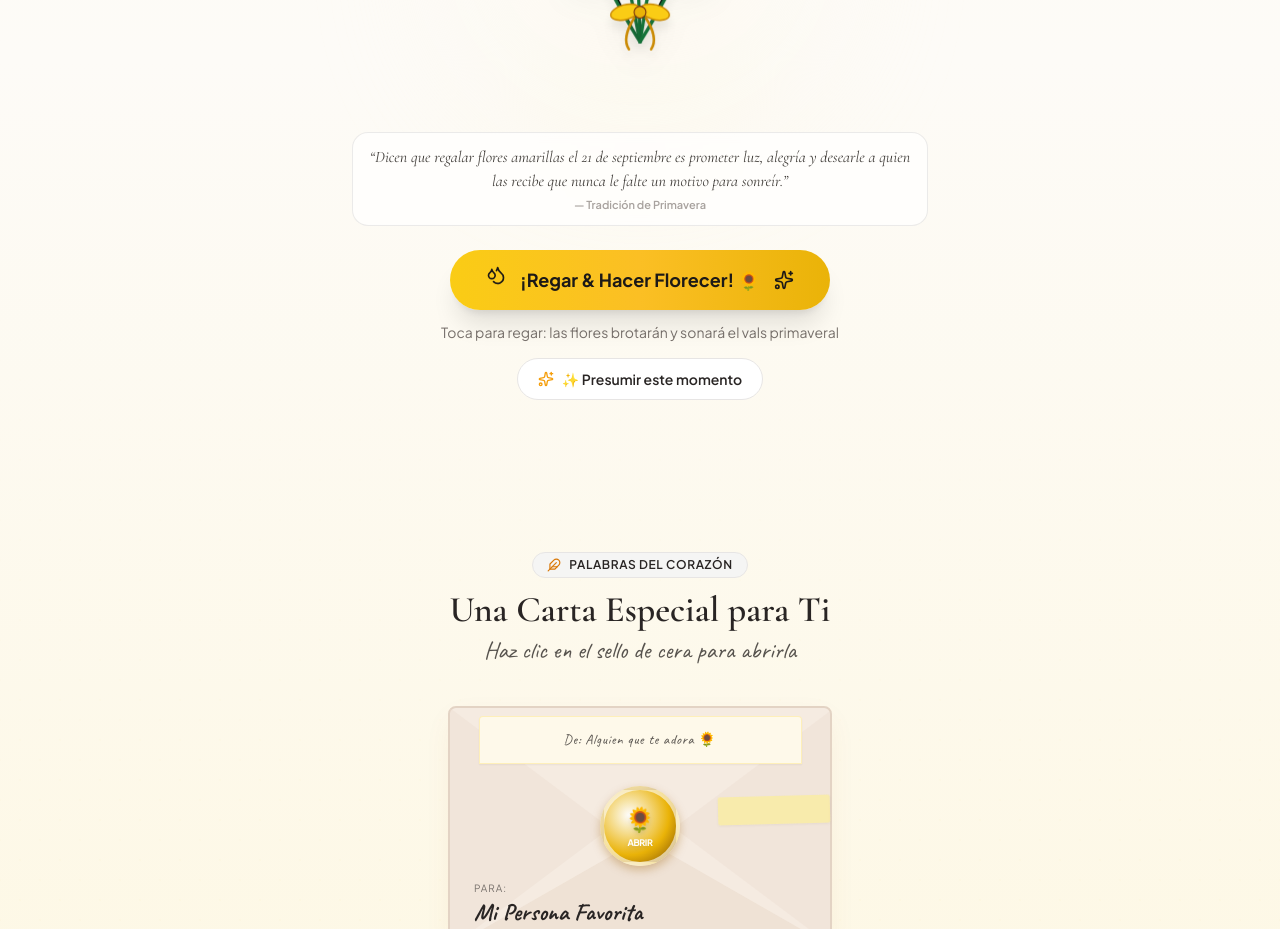
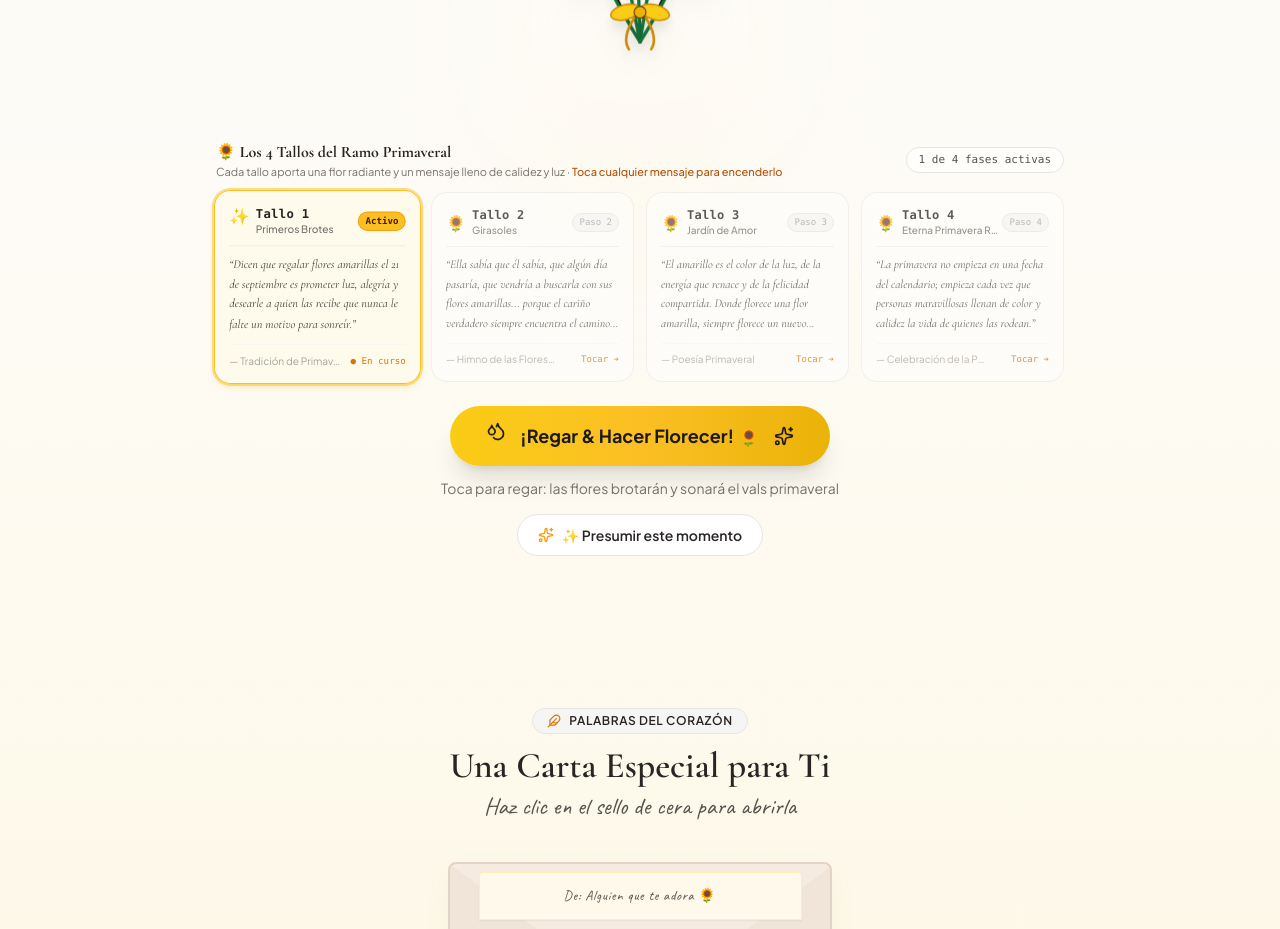
Before and after one commit to ModLovelace/flores-amarillas-primavera, a React (Vite) app: page / in a window 1280 px wide. Shown: the part 1200-2129 px from the top of the page. Built offline with nearby package versions, Linux system fonts and the light colour scheme.

Commit message:
feat: display all occasion messages side-by-side like cake sticks and stems

```diff
--- a/src/components/InteractiveBouquet.jsx
+++ b/src/components/InteractiveBouquet.jsx
@@ -65,6 +65,61 @@ function getThematicShapes(themeId) {
   return shapes;
 }
 
+function getStickMeta(themeId, index) {
+  const num = index + 1;
+  switch (themeId) {
+    case 'cumpleanos':
+      return {
+        unit: 'Palito',
+        title: `Palito ${num}`,
+        icon: '🕯️',
+        activeIcon: '🔥',
+        statusActive: 'Vela encendida',
+        statusWaiting: 'Por encender',
+        headerText: '🎂 Los 4 Palitos de Deseos de la Torta',
+        subText: 'Cada palito representa una vela encendida con un deseo para tu nueva vuelta al sol',
+        accentBorder: 'border-amber-400 ring-2 ring-amber-400/50 bg-amber-50/90 shadow-md shadow-amber-200/50',
+      };
+    case 'logro-profesional':
+      return {
+        unit: 'Pilar',
+        title: `Pilar ${num}`,
+        icon: '🏆',
+        activeIcon: '⭐',
+        statusActive: 'Pilar alcanzado',
+        statusWaiting: 'Próxima meta',
+        headerText: '🏆 Los 4 Pilares del Triunfo & Reconocimiento',
+        subText: 'Cada pilar conmemora un paso firme en tu camino de estudio, disciplina y éxito',
+        accentBorder: 'border-blue-400 ring-2 ring-blue-400/50 bg-blue-50/90 shadow-md shadow-blue-200/50',
+      };
+    case 'aniversario':
+      return {
+        unit: 'Rosa',
+        title: `Rosa ${num}`,
+        icon: '🌹',
+        activeIcon: '💖',
+        statusActive: 'Rosa en flor',
+        statusWaiting: 'Por florecer',
+        headerText: '🌹 Las 4 Rosas de Nuestra Historia de Amor',
+        subText: 'Cada rosa guarda una promesa y un recuerdo inolvidable vivido a tu lado',
+        accentBorder: 'border-rose-400 ring-2 ring-rose-400/50 bg-rose-50/90 shadow-md shadow-rose-200/50',
+      };
+    case 'flores-amarillas':
+    default:
+      return {
+        unit: 'Tallo',
+        title: `Tallo ${num}`,
+        icon: '🌻',
+        activeIcon: '✨',
+        statusActive: 'Tallo florecido',
+        statusWaiting: 'Por florecer',
+        headerText: '🌻 Los 4 Tallos del Ramo Primaveral',
+        subText: 'Cada tallo aporta una flor radiante y un mensaje lleno de calidez y luz',
+        accentBorder: 'border-amber-400 ring-2 ring-amber-400/50 bg-amber-50/90 shadow-md shadow-amber-200/50',
+      };
+  }
+}
+
 export default function InteractiveBouquet({
   recipientName,
   theme,
@@ -80,8 +135,6 @@ export default function InteractiveBouquet({
   };
 
   const [bloomCount, setBloomCount] = useState(0);
-  const [activeNote, setActiveNote] = useState(null);
-  const noteTimeoutRef = useRef(null);
   const [showWaterSplash, setShowWaterSplash] = useState(false);
   const [showRippleWave, setShowRippleWave] = useState(false);
   const [isBloomingAnimation, setIsBloomingAnimation] = useState(false);
@@ -92,9 +145,6 @@ export default function InteractiveBouquet({
 
   useEffect(() => {
     return () => {
-      if (noteTimeoutRef.current) {
-        clearTimeout(noteTimeoutRef.current);
-      }
       if (cannonRef.current) {
         cannonRef.current.reset();
         cannonRef.current = null;
@@ -160,7 +210,7 @@ export default function InteractiveBouquet({
     setShowWaterSplash(true);
     setTimeout(() => setShowWaterSplash(false), 1150);
 
-    const nextStage = bloomStage >= 4 ? 2 : bloomStage + 1;
+    const nextStage = bloomStage >= 4 ? 1 : bloomStage + 1;
     setBloomStage(nextStage);
     setBloomCount((prev) => prev + 1);
     setIsBloomingAnimation(true);
@@ -171,18 +221,9 @@ export default function InteractiveBouquet({
 
     // Disparo festivo temático confinado estrictamente al espacio de la flor / torta / trofeo / rosas
     fireThematicParticles(theme.id, nextStage);
-
-    // Occasion pop-up note
-    const randomQuote = theme.quotes[Math.floor(Math.random() * theme.quotes.length)].quote;
-    setActiveNote(randomQuote);
-    if (noteTimeoutRef.current) clearTimeout(noteTimeoutRef.current);
-    noteTimeoutRef.current = setTimeout(() => {
-      setActiveNote(null);
-    }, 4500);
   };
 
   const currentStageInfo = theme.stageNames[bloomStage - 1] || theme.stageNames[0];
-  const currentQuoteInfo = theme.quotes[bloomStage - 1] || theme.quotes[0];
 
   return (
     <div id="centro" className="relative flex flex-col items-center justify-center py-6 px-4 max-w-4xl mx-auto">
@@ -237,7 +278,7 @@ export default function InteractiveBouquet({
           if (e.key === 'Enter' || e.key === ' ') triggerBloom();
         }}
         title="Toca para interactuar y florecer"
-        className="relative w-full max-w-[340px] sm:max-w-[440px] h-[390px] sm:h-[460px] flex items-center justify-center transition-all duration-700 cursor-pointer overflow-hidden rounded-3xl select-none group"
+        className="relative w-full max-w-[340px] sm:max-w-[440px] h-[390px] sm:h-[460px] flex items-center justify-center transition-all duration-700 cursor-pointer overflow-hidden rounded-3xl select-none group focus:outline-none focus-visible:ring-2 focus-visible:ring-amber-400"
       >
         {/* Canvas de partículas temáticas confinado estrictamente a la pieza central */}
         <canvas
@@ -257,23 +298,109 @@ export default function InteractiveBouquet({
             <SunflowerBouquetSVG bloomStage={bloomStage} />
           )}
         </div>
-
-        {/* Floating pop-up love note */}
-        {activeNote && (
-          <div className="absolute top-1/4 left-1/2 -translate-x-1/2 z-40 bg-white/95 backdrop-blur-md px-5 py-3 rounded-2xl shadow-xl border border-amber-300 text-stone-800 text-xs sm:text-sm font-serif italic text-center max-w-[85vw] sm:max-w-xs animate-in zoom-in-95 duration-200 pointer-events-none">
-            {activeNote}
-          </div>
-        )}
       </div>
 
-      {/* Occasion Quote Box */}
-      <div className="mt-4 max-w-xl w-full text-center px-4 py-3 bg-white/70 backdrop-blur-sm rounded-2xl border border-stone-200/80 shadow-xs">
-        <p className="font-serif italic text-sm sm:text-base text-stone-700 leading-relaxed">
-          {currentQuoteInfo.quote}
-        </p>
-        <span className="block mt-1 text-[11px] font-sans font-semibold text-stone-400">
-          {currentQuoteInfo.author}
-        </span>
+      {/* Visualización de todos los mensajes simultáneamente como palitos en la torta */}
+      <div className="mt-6 w-full max-w-4xl px-2">
+        <div className="flex flex-col sm:flex-row items-center justify-between gap-2 mb-3 text-center sm:text-left">
+          <div>
+            <h3 className="font-serif font-bold text-sm sm:text-base text-stone-800 flex items-center justify-center sm:justify-start gap-2">
+              <span>{getStickMeta(theme.id, 0).headerText}</span>
+            </h3>
+            <p className="text-[11px] text-stone-500 font-sans">
+              {getStickMeta(theme.id, 0).subText} · <span className="text-amber-700 font-medium">Toca cualquier mensaje para encenderlo</span>
+            </p>
+          </div>
+          <span className="text-[11px] font-mono px-3 py-1 rounded-full bg-white/80 border border-stone-200 text-stone-600 shadow-2xs whitespace-nowrap">
+            {bloomStage} de 4 {theme.id === 'cumpleanos' ? 'velas encendidas' : 'fases activas'}
+          </span>
+        </div>
+
+        {/* Grid de los 4 palitos / mensajes */}
+        <div className="grid grid-cols-1 sm:grid-cols-2 lg:grid-cols-4 gap-3">
+          {theme.quotes.map((q, idx) => {
+            const meta = getStickMeta(theme.id, idx);
+            const isLit = bloomStage >= idx + 1;
+            const isCurrent = bloomStage === idx + 1;
+            const stageInfo = theme.stageNames[idx] || { name: `Fase ${idx + 1}` };
+
+            return (
+              <div
+                key={idx}
+                role="button"
+                tabIndex={0}
+                onClick={() => {
+                  const targetStage = idx + 1;
+                  setBloomStage(targetStage);
+                  setBloomCount((c) => c + 1);
+                  fireThematicParticles(theme.id, targetStage);
+                  switchMovieStageMusic(targetStage, theme.id);
+                }}
+                onKeyDown={(e) => {
+                  if (e.key === 'Enter' || e.key === ' ') {
+                    const targetStage = idx + 1;
+                    setBloomStage(targetStage);
+                    setBloomCount((c) => c + 1);
+                    fireThematicParticles(theme.id, targetStage);
+                    switchMovieStageMusic(targetStage, theme.id);
+                  }
+                }}
+                className={`relative flex flex-col justify-between p-3.5 rounded-2xl border transition-all duration-300 text-left cursor-pointer select-none group focus:outline-none focus-visible:ring-2 focus-visible:ring-amber-400 ${
+                  isCurrent
+                    ? `${meta.accentBorder} scale-[1.02] shadow-md`
+                    : isLit
+                    ? 'border-amber-300/80 bg-white/90 shadow-2xs hover:border-amber-400 hover:shadow-xs'
+                    : 'border-stone-200/70 bg-white/60 opacity-75 hover:opacity-100 hover:border-stone-300'
+                }`}
+              >
+                {/* Visual Stick Header (como palito en la torta con su vela/icono) */}
+                <div className="flex items-center justify-between pb-2 mb-2 border-b border-stone-200/60">
+                  <div className="flex items-center gap-1.5 min-w-0">
+                    <span className={`text-base transition-transform group-hover:scale-125 ${isCurrent ? 'animate-bounce' : ''}`}>
+                      {isLit ? meta.activeIcon : meta.icon}
+                    </span>
+                    <div className="min-w-0">
+                      <div className="font-mono text-xs font-bold text-stone-800 tracking-wide flex items-center gap-1 truncate">
+                        <span>{meta.title}</span>
+                        {isCurrent && (
+                          <span className="w-1.5 h-1.5 rounded-full bg-amber-500 animate-ping inline-block" />
+                        )}
+                      </div>
+                      <div className="text-[10px] text-stone-500 font-sans font-medium truncate max-w-[110px]">
+                        {stageInfo.name.split('&')[0]}
+                      </div>
+                    </div>
+                  </div>
+
+                  <span
+                    className={`text-[9px] font-mono px-1.5 py-0.5 rounded-full border shrink-0 transition-colors ${
+                      isCurrent
+                        ? 'bg-amber-400 text-amber-950 border-amber-500 font-bold'
+                        : isLit
+                        ? 'bg-amber-100 text-amber-900 border-amber-300 font-semibold'
+                        : 'bg-stone-100 text-stone-400 border-stone-200'
+                    }`}
+                  >
+                    {isCurrent ? 'Activo' : isLit ? 'Encendido' : `Paso ${idx + 1}`}
+                  </span>
+                </div>
+
+                {/* Texto del Mensaje / Deseo */}
+                <p className="font-serif italic text-xs text-stone-700 leading-relaxed mb-2.5 flex-1 line-clamp-4 hover:line-clamp-none">
+                  {q.quote}
+                </p>
+
+                {/* Pie del palito / autor */}
+                <div className="pt-2 border-t border-stone-100/80 flex items-center justify-between text-[10px] font-sans text-stone-400">
+                  <span className="truncate max-w-[110px]">{q.author}</span>
+                  <span className="text-amber-600 font-mono font-medium text-[9px] group-hover:underline">
+                    {isCurrent ? '● En curso' : 'Tocar ➔'}
+                  </span>
+                </div>
+              </div>
+            );
+          })}
+        </div>
       </div>
 
       {/* Action Button & Ripple */}
```
Also changed, not shown: src/components/Centerpieces.jsx (+15 -6 lines).
